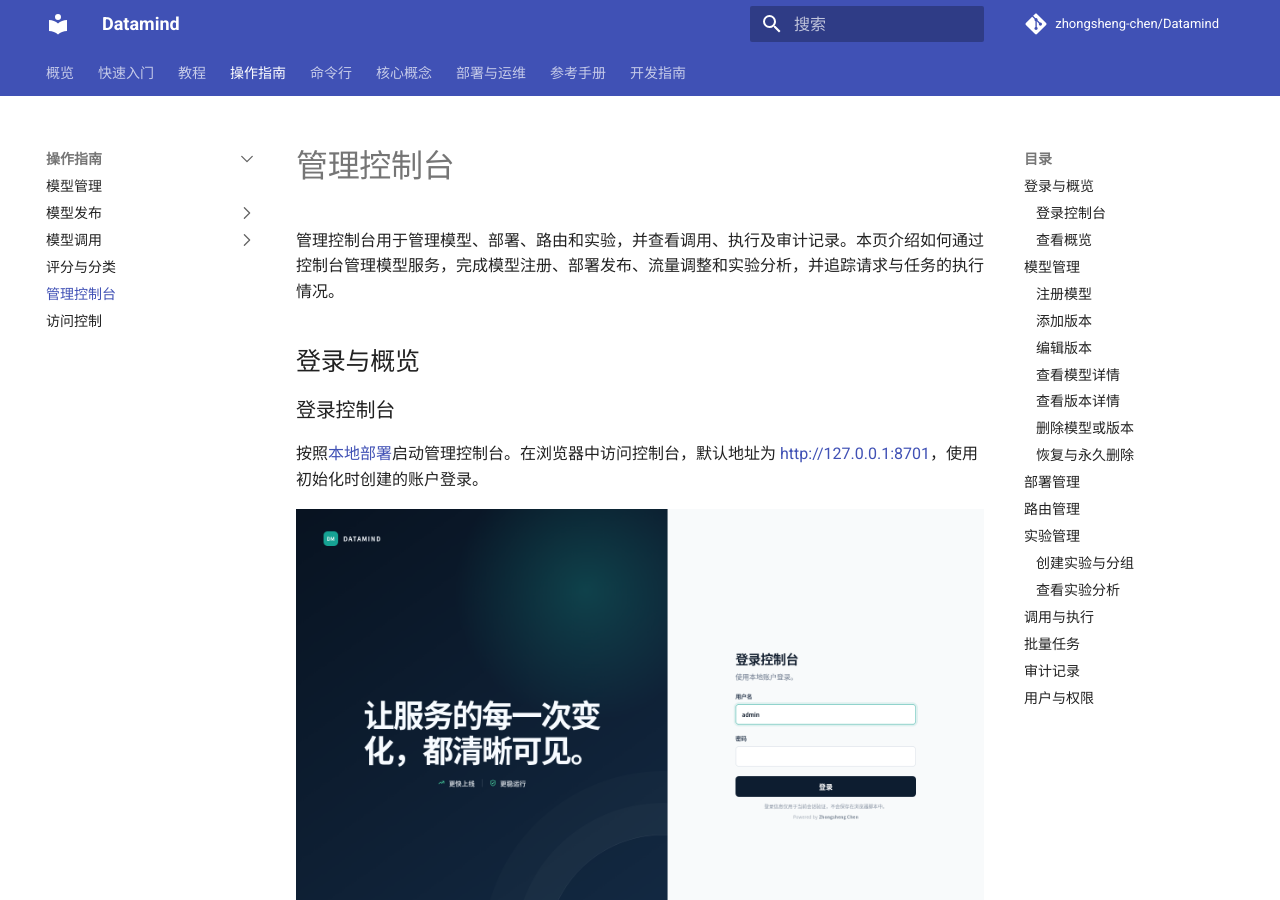
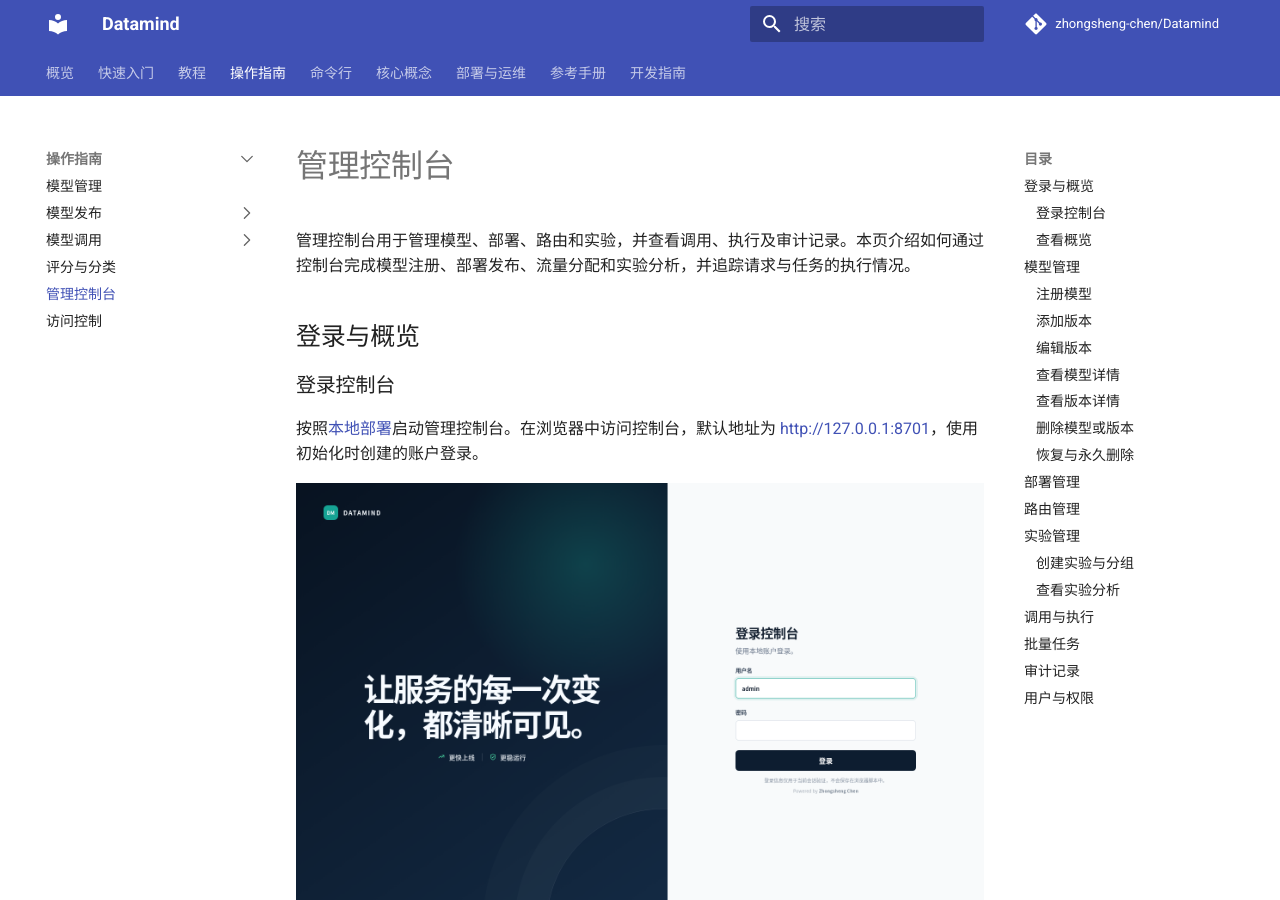
Before and after one commit to zhongsheng-chen/Datamind, an MkDocs documentation site: the page built from docs/guides/console.md, in a window 1280 px wide and 900 px high. Built offline with MkDocs 1.6.1 and Material for MkDocs 9.7.7, drawn with Linux system fonts in a browser that asks for light colours; comment, search, counter and statistics services are not loaded.

Commit message:
更新管理控制台文档

```diff
--- a/docs/guides/console.md
+++ b/docs/guides/console.md
@@ -1,6 +1,6 @@
 # 管理控制台
 
-管理控制台用于管理模型、部署、路由和实验，并查看调用、执行及审计记录。本页介绍如何通过控制台管理模型服务，完成模型注册、部署发布、流量调整和实验分析，并追踪请求与任务的执行情况。
+管理控制台用于管理模型、部署、路由和实验，并查看调用、执行及审计记录。本页介绍如何通过控制台完成模型注册、部署发布、流量分配和实验分析，并追踪请求与任务的执行情况。
 
 ## 登录与概览
 
```
Also changed, not shown: docs/assets/images/roles.png.
